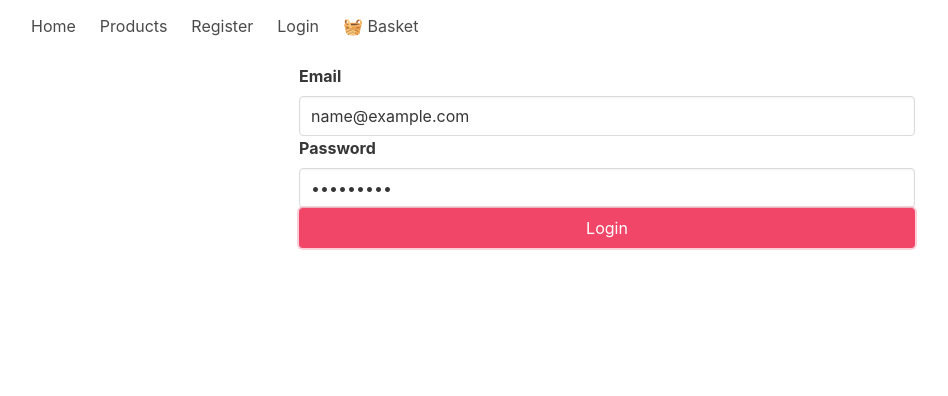
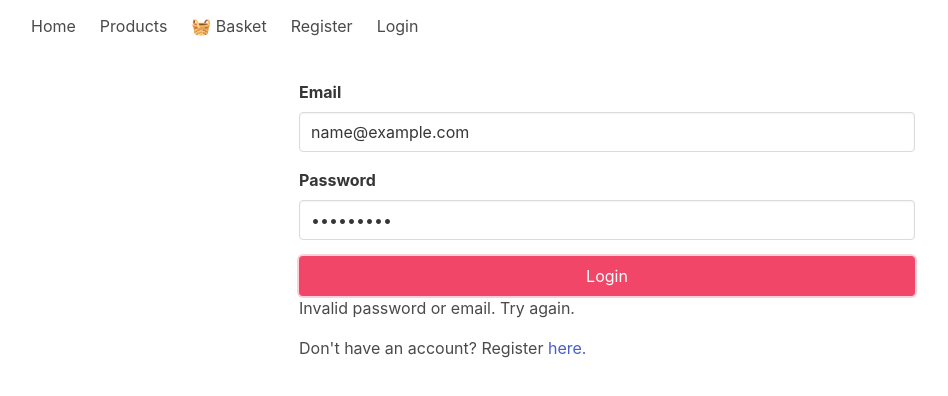
Before and after one commit to shawn-ng/Be-Panic-App-Front-End, a React app: page /login in a window 1280 px wide. Both pictures are taken after typing "name@example.com", "Sample123" into the empty fields and a click on the input "Login". Shown: the top 396 px of the page, without its empty margins (33-981 px from the left). Built offline with nearby package versions, Linux system fonts and the light colour scheme; no server answers.

Commit message:
Authentication done

```diff
--- a/src/api/Api.js
+++ b/src/api/Api.js
@@ -30,9 +30,9 @@ export const getProduct = async (id) => {
 }
 
 export const registerUser = (formData) => {
-  return axios.post(`${baseUrl}/register`, formData)
+  return axios.post(`/api/register`, formData)
 }
 
 export const loginUser = (formData) => {
-  return axios.post(`${baseUrl}/login`, formData)
+  return axios.post(`/api/login`, formData)
 }
--- a/src/auth/Login.js
+++ b/src/auth/Login.js
@@ -1,9 +1,10 @@
 import React from 'react'
-import { useHistory } from 'react-router-dom'
+import { Link, useHistory, useLocation } from 'react-router-dom'
+
 import { loginUser } from '../api/Api'
-import { setToken } from '../api/Auth'
+import { setToken, removeToken } from '../api/Auth'
 
-const Login = ({ callback }) => {
+const Login = () => {
   const history = useHistory()
   const [state, setState] = React.useState({
     formData: {
@@ -11,6 +12,7 @@ const Login = ({ callback }) => {
       password: '',
     },
   })
+  const [invalid, setInvalid] = React.useState(false)
 
   const handleSubmit = async (e) => {
     e.preventDefault()
@@ -19,20 +21,21 @@ const Login = ({ callback }) => {
       const res = await loginUser(state.formData)
       if (res.status === 200) {
         setToken(res.data.token)
-        callback()
+
         history.push('/products')
       }
     } catch (err) {
+      setInvalid(true)
       console.error('error in logging in the user', err)
     }
   }
 
   const handleChange = (e) => {
-    const formData = {
+    const newformData = {
       ...state.formData,
       [e.target.name]: e.target.value,
     }
-    setState({ formData })
+    setState({ formData: newformData })
   }
 
   return (
@@ -43,7 +46,7 @@ const Login = ({ callback }) => {
             onSubmit={handleSubmit}
             className="column is-half is-offset-one-quarter"
           >
-            <div>
+            <div className="mt-4">
               <label className="label">Email</label>
               <div className="control">
                 <input
@@ -56,7 +59,7 @@ const Login = ({ callback }) => {
               </div>
             </div>
 
-            <div>
+            <div className="mt-4">
               <label className="label">Password</label>
               <div className="control">
                 <input
@@ -70,12 +73,19 @@ const Login = ({ callback }) => {
               </div>
             </div>
 
-            <div>
+            <div className="mt-4">
               <input
                 type="submit"
                 value="Login"
                 className="button is-fullwidth is-danger"
               />
+            </div>
+            {invalid ? <p>Invalid password or email. Try again.</p> : null}
+            <div className="mt-4">
+              <p>
+                Don't have an account? Register
+                <Link to="/register"> here.</Link>
+              </p>
             </div>
           </form>
         </div>
--- a/src/auth/Register.js
+++ b/src/auth/Register.js
@@ -1,6 +1,6 @@
 import React from 'react'
-import { useHistory } from 'react-router-dom'
-import { registerUser } from '../api/Api'
+import { Link, useHistory } from 'react-router-dom'
+import { registerUser } from '../api/Api.js'
 
 const Register = () => {
   const history = useHistory()
@@ -12,26 +12,41 @@ const Register = () => {
       passwordConfirmation: '',
     },
   })
+  // this state tells you whether the password and confirmedPassword matched
+  const [passwordMatch, setPasswordMatch] = React.useState(false)
 
   const handleSubmit = async (e) => {
     e.preventDefault()
 
     try {
-      const res = await registerUser(state.formData)
-      if (res.status === 200) {
-        history.push('login')
+      if (state.formData.password !== state.formData.passwordConfirmation) {
+        // temporarily
+        return setPasswordMatch(true)
+      }
+
+      setPasswordMatch(false)
+      // this is the required format for the API end points
+      const res = await registerUser({
+        username: state.formData.username,
+        email: state.formData.email,
+        password: state.formData.password,
+      })
+
+      // 201 -> data created
+      if (res.status === 201) {
+        history.push('/login')
       }
     } catch (err) {
-      console.log('Error registering the user', err)
+      console.log('Error registering the user: ', err)
     }
   }
 
   const handleChange = (e) => {
-    const formData = {
+    const newformData = {
       ...state.formData,
       [e.target.name]: e.target.value,
     }
-    setState({ formData })
+    setState({ formData: newformData })
   }
 
   return (
@@ -103,6 +118,14 @@ const Register = () => {
                 value="Register"
               />
             </div>
+            {passwordMatch ? (
+              <p className="dangerous">Password is invalid! Try again.</p>
+            ) : null}
+            <div className="mt-4">
+              <p>
+                Have an account? Login <Link to="/login">here.</Link>
+              </p>
+            </div>
           </form>
         </div>
       </div>
--- a/src/components/common/NavBar.js
+++ b/src/components/common/NavBar.js
@@ -1,7 +1,16 @@
 import React from 'react'
 import { Link } from 'react-router-dom'
+import { useLocation } from 'react-router'
+
+import { removeToken } from '../../api/Auth.js'
 
 const NavBar = () => {
+  const location = useLocation()
+
+  const handleClick = () => {
+    removeToken()
+  }
+
   return (
     <nav className="navbar is dark">
       <div className="container">
@@ -12,15 +21,30 @@ const NavBar = () => {
           <Link to="/products" className="navbar-item">
             Products
           </Link>
-          <Link to="/register" className="navbar-item">
-            Register
-          </Link>
-          <Link to="/login" className="navbar-item">
-            Login
-          </Link>
           <Link to="/basket" className="navbar-item">
             🧺 Basket
           </Link>
+
+          {window.localStorage.token ? (
+            <Link
+              to={{
+                pathname: '/login',
+              }}
+              className="navbar-item"
+              onClick={handleClick}
+            >
+              LogOut
+            </Link>
+          ) : (
+            <>
+              <Link to="/register" className="navbar-item">
+                Register
+              </Link>
+              <Link to="/login" className="navbar-item">
+                Login
+              </Link>
+            </>
+          )}
         </div>
       </div>
     </nav>
```
Also changed, not shown: src/products/ProductCard.js (+9 -9 lines).
